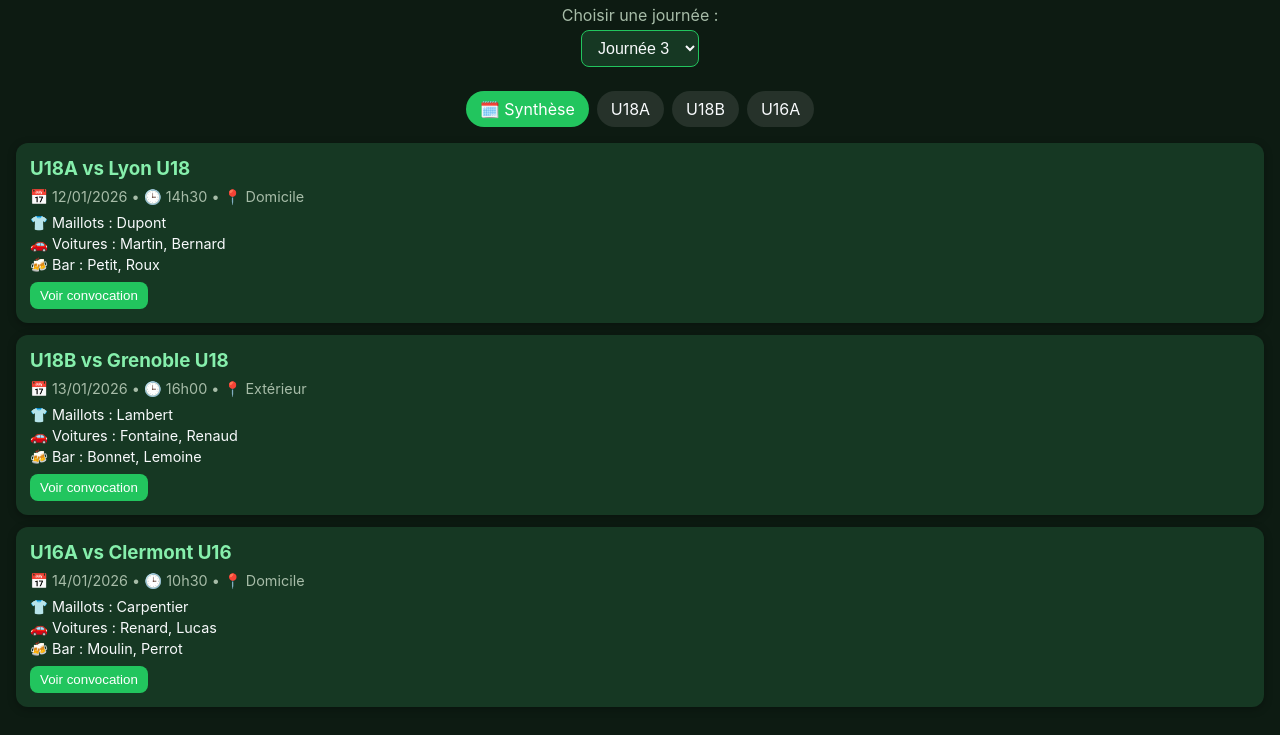
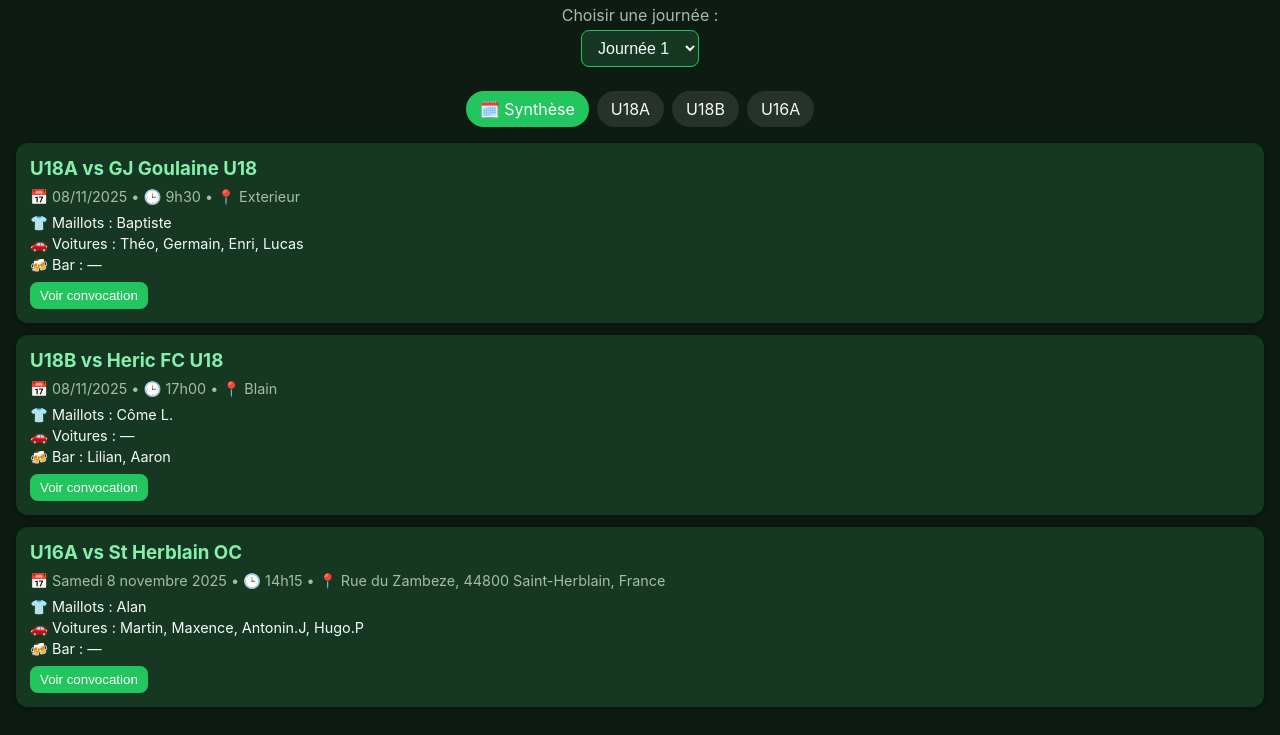
Before and after one commit to esblainconvocu18u16/project-calendar2526, a plain HTML site: page index.html in a window 1280 px wide. Shown: the part 79-814 px from the top of the page. Drawn offline with Linux system fonts and the light colour scheme.

Commit message:
Update index.html

```diff
--- a/index.html
+++ b/index.html
@@ -154,7 +154,8 @@
 
 <script>
   const teamNames = { u18a: "U18A", u18b: "U18B", u16a: "U16A" };
-  const journees = ["journee1.json", "journee2.json", "journee3.json"]; // ajoute ici si tu crées journee4.json etc.
+  //const journees = ["journee1.json", "journee2.json", "journee3.json"]; // ajoute ici si tu crées journee4.json etc.
+  const journees = ["journee1.json"]; // ajoute ici si tu crées journee4.json etc.
 
   const select = document.getElementById('journeeSelect');
 
```
